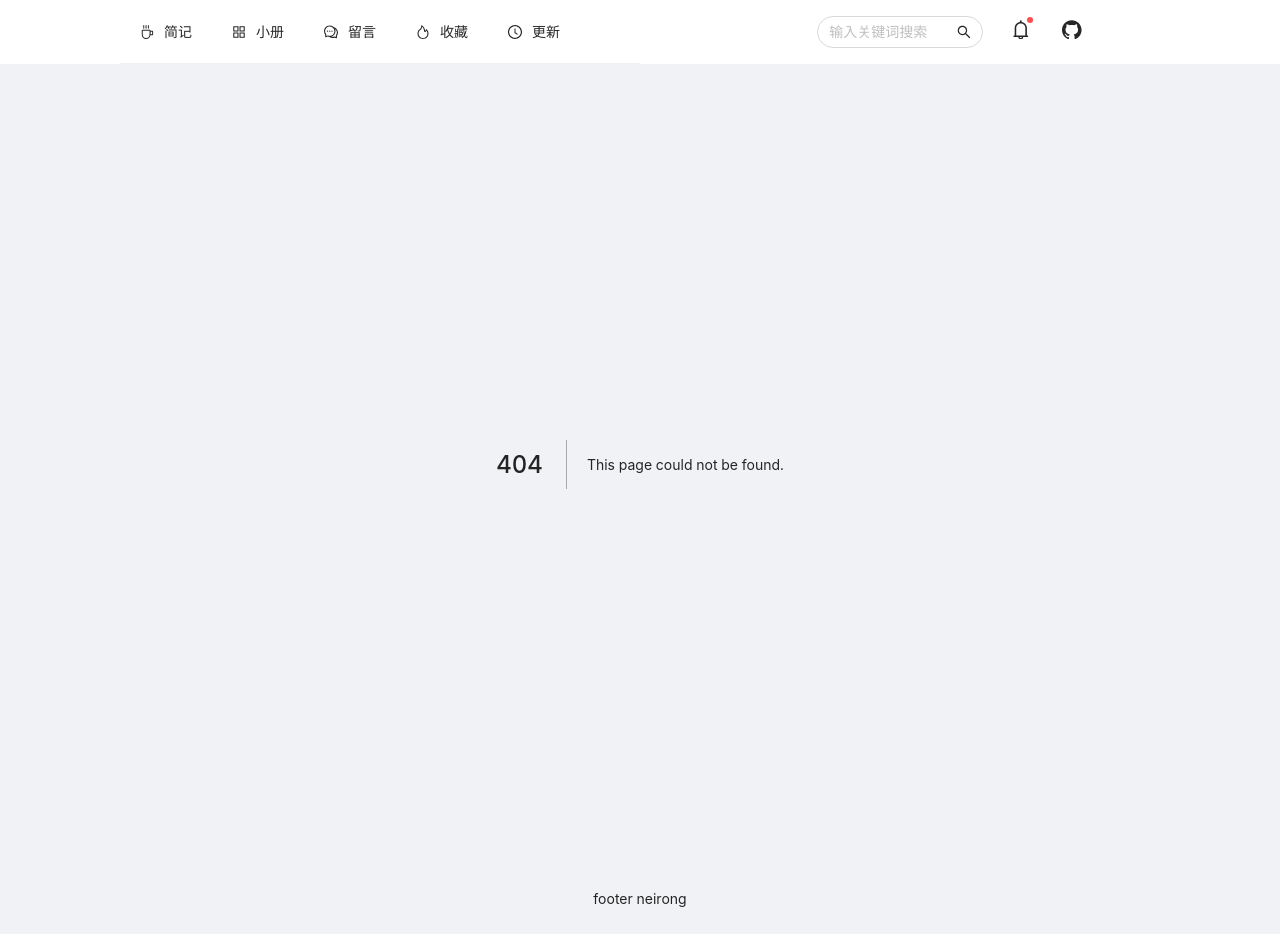
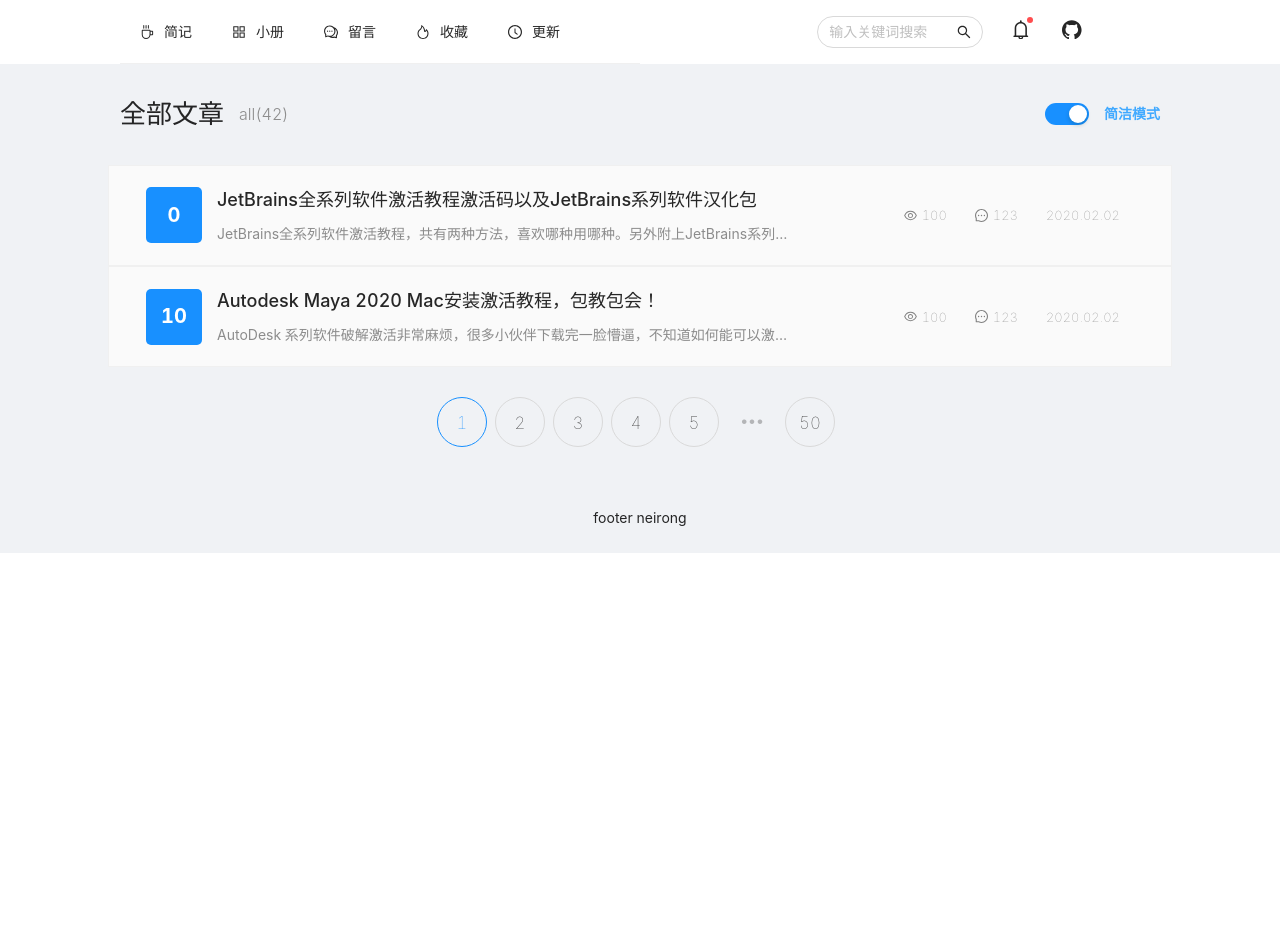
Before and after one commit to dongyuanxin/cloudpress, a Next.js app in the folder frontend/: page /archives/1 in a window 1280 px wide. Before the commit this address had no page. After the commit the page ends 800 px from the top, so only its background shows below. Built offline with nearby package versions, Linux system fonts and the light colour scheme.

Commit message:
refactor: archive page

```diff
--- a/frontend/pages/_app.js
+++ b/frontend/pages/_app.js
@@ -2,6 +2,7 @@
 import React, { useState } from 'react'
 import { Layout, Menu, Row, Col, Tooltip, Button, Input, Badge } from 'antd'
 import { CoffeeOutlined, AppstoreOutlined, CommentOutlined, FireOutlined, BellOutlined, GithubOutlined, SearchOutlined, ClockCircleOutlined } from '@ant-design/icons'
+import './archives/[page].scss'
 
 const { Header, Content, Footer } = Layout
 const { Search } = Input
--- a/frontend/pages/blog.jsx
+++ b/frontend/pages/archives/[page].jsx
@@ -1,8 +1,7 @@
 import React, { useState, useEffect } from 'react'
 import dynamic from 'next/dynamic'
 import Head from 'next/head'
-import { ConfigProvider, DatePicker, message, Checkbox, Row, Col, Switch, Pagination } from 'antd';
-import styles from './blog.module.css'
+import { message, Row, Col, Switch, Pagination } from 'antd';
 
 const EyeOutlined = dynamic(
     () => import('@ant-design/icons/EyeOutlined'),
@@ -14,54 +13,29 @@
     { ssr: false }
 )
 
-const passages = [
-    {
-        title: 'JetBrains全系列软件激活教程激活码以及JetBrains系列软件汉化包',
-        date: '2020-06-04',
-        description: 'JetBrains全系列软件激活教程，共有两种方法，喜欢哪种用哪种。另外附上JetBrains系列软件的汉化包以及中文设置教程，希望大家喜欢。',
-        tags: [
-            'a',
-            'b',
-            'c'
-        ],
-        index: 0
-    },
-    {
-        title: 'Autodesk Maya 2020 Mac安装激活教程，包教包会！',
-        date: '2020-05-27',
-        description: 'AutoDesk 系列软件破解激活非常麻烦，很多小伙伴下载完一脸懵逼，不知道如何能可以激活，今天MacWk为大家奉上一篇 Autodesk Maya 2020 for Mac 详细的激活教程，小伙伴们以后自己就可以愉快的激活啦！',
-        tags: [
-            'a',
-            'b',
-            'c'
-        ],
-        index: 10
-    }
-]
-
-const ArchievePage = () => {
+const ArchievePage = ({ passages }) => {
     const [easyMode, setEasyMode] = useState(true)
 
     const renderPassage = (passage) => {
         const { title, date, description, tags, index} = passage
 
-        return <Row justify="space-between" gutter={24} className={styles['psg']}>
+        return <Row justify="space-between" gutter={24} className="page-archive-psg">
             <Col span={16} style={{display: 'flex', flexDirection: 'row', alignItems: 'center'}}>
-                <div className={styles['psg-icon']}>{index}</div>
-                <div className={styles['psg-title']}>
+                <div className="page-archive-psg-icon">{index}</div>
+                <div className="page-archive-psg-title">
                     <h2>{title}</h2>
                     <p>{description}</p>
                 </div>
             </Col>
 
             <Col span={8} style={{display: 'flex', alignItems: 'center', justifyContent: 'flex-end'}}>
-                <span className={styles['psg-info']}>
+                <span className="page-archive-psg-info">
                     <EyeOutlined style={{marginRight: '5px'}}/>100
                 </span>
-                <span className={styles['psg-info']}>
+                <span className="page-archive-psg-info">
                     <MessageOutlined style={{marginRight: '5px'}}/>123
                 </span>
-                <span className={styles['psg-info']}>
+                <span className="page-archive-psg-info">
                     2020.02.02
                 </span>
             </Col>
@@ -90,8 +64,8 @@
 
     return (
         <>
-            <div className={styles.container}>
-                <div className={styles['container-head-left']}>
+            <div className="page-archive-head">
+                <div className="page-archive-head-left">
                     <span>
                         全部文章
                     </span>
@@ -99,7 +73,7 @@
                         all(42)
                     </span>
                 </div>
-                <div className={styles['container-head-left']}>
+                <div className="page-archive-head-left">
                     <Switch checked={easyMode} onChange={toogleMode.bind(null)}/>
                     &nbsp;&nbsp;&nbsp;&nbsp;<strong style={easyMode ? {color: "#40a9ff"} : null}>简洁模式</strong>
                 </div>
@@ -110,7 +84,7 @@
                 {renderPassage(passages[1], 1)}
             </div>
 
-            <div className={styles['psg-pagination']}>
+            <div className="page-archive-pagination">
                 {renderPagination()}
             </div>
         </>
@@ -118,3 +92,45 @@
 }
 
 export default ArchievePage
+
+export async function getStaticPaths() {
+    return {
+        paths: [
+            { params: { page: '1' } },
+            { params: { page: '2' } },
+        ],
+        fallback: false
+    }
+}
+
+export async function getStaticProps({ params }) {
+    return {
+        props: {
+            params,
+            passages: [
+                {
+                    title: 'JetBrains全系列软件激活教程激活码以及JetBrains系列软件汉化包',
+                    date: '2020-06-04',
+                    description: 'JetBrains全系列软件激活教程，共有两种方法，喜欢哪种用哪种。另外附上JetBrains系列软件的汉化包以及中文设置教程，希望大家喜欢。',
+                    tags: [
+                        'a',
+                        'b',
+                        'c'
+                    ],
+                    index: 0
+                },
+                {
+                    title: 'Autodesk Maya 2020 Mac安装激活教程，包教包会！',
+                    date: '2020-05-27',
+                    description: 'AutoDesk 系列软件破解激活非常麻烦，很多小伙伴下载完一脸懵逼，不知道如何能可以激活，今天MacWk为大家奉上一篇 Autodesk Maya 2020 for Mac 详细的激活教程，小伙伴们以后自己就可以愉快的激活啦！',
+                    tags: [
+                        'a',
+                        'b',
+                        'c'
+                    ],
+                    index: 10
+                }
+            ]
+        }
+    }
+}
--- /dev/null
+++ b/frontend/pages/archives/[page].scss
@@ -0,0 +1,114 @@
+.page-archive {
+    &-head {
+        display: flex;
+        justify-content: space-between;
+        align-items: center;
+        margin: 30px 0;
+
+        &-left {
+            display: flex;
+            justify-content: flex-start;
+            align-items: center;
+
+            span:nth-child(1) {
+                font-size: 26px;
+                display: inline-block;
+                margin-right: 15px;
+            }
+
+            span:nth-child(2) {
+                color: #8c8c8c;
+                font-size: 16px;
+                font-weight: 300;
+            }
+        }
+    }
+
+    &-psg {
+        padding: 20px 25px;
+        border: 1px solid #f0f0f0;
+        background: #fafafa;
+
+        &-icon {
+            color: white;
+            background: #1890ff;
+            width: 56px;
+            height: 56px;
+            border-radius: 5px;
+            display: inline-flex;
+            align-items: center;
+            justify-content: center;
+            font-size: 20px;
+            font-weight: bolder;
+        }
+
+        &-title {
+            overflow: hidden;
+            display: inline-flex;
+            margin-left: 15px;
+            max-width: calc(100% - 56px - 15px);
+            flex-direction: column;
+
+            h2 {
+                font-size: 18px;
+                overflow:hidden;
+                text-overflow:ellipsis;
+                white-space:nowrap;
+            }
+
+            p {
+                overflow:hidden;
+                text-overflow:ellipsis;
+                white-space:nowrap;
+                margin-bottom: 0;
+                color: #8c8c8c;
+            }
+        }
+
+        &-info {
+            font-size: 13px;
+            color: gray;
+            font-weight: lighter;
+            margin: 0 14px;
+        }
+    }
+
+    &-pagination {
+        text-align: center;
+        margin: 30px 0;
+
+        .ant-pagination-prev, .ant-pagination-next {
+            display: none;
+        }
+
+        ul {
+            display: inline-block;
+        }
+
+        li {
+            background-color: transparent;
+            height: 50px;
+            width: 50px;
+            line-height: 50px;
+            font-size: 17px;
+            font-weight: lighter;
+            border-radius: 50%;
+        }
+    }
+}
+
+// ：hover
+.page-archive {
+    &-psg:hover {
+        background: white;
+        cursor: pointer;
+
+        .page-archive-psg-title h2 {
+            color: #1890ff;
+        }
+
+        .page-archive-psg-info {
+            color: #1890ff;
+        }
+    }
+}
```
Also changed, not shown: frontend/pages/blog.module.css (deleted, +0 -104 lines).
